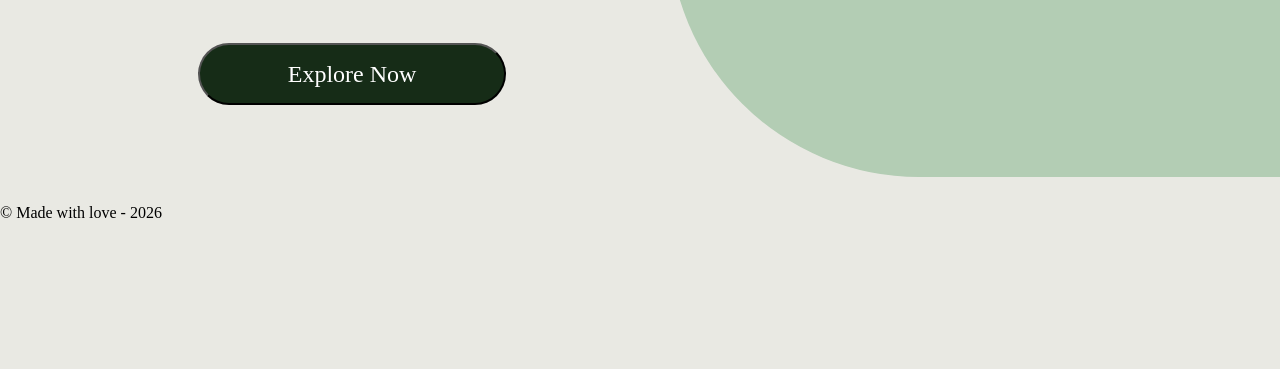
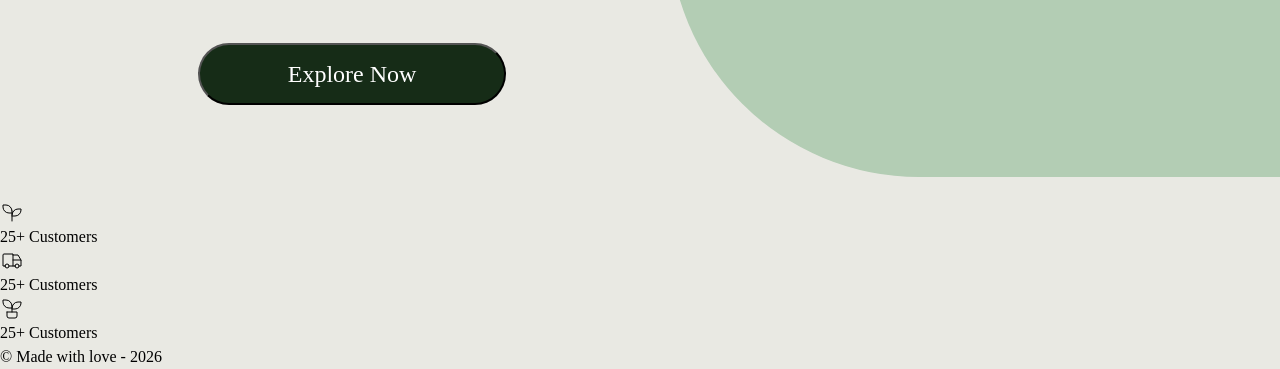
Before and after one commit to fran556/carnivorous-plants-landing-page, a website: page src/index.html in a window 1280 px wide. Shown: the part 437-806 px from the top of the page. Drawn offline with Linux system fonts and the light colour scheme.

Commit message:
feat: add key benefits section

```diff
--- a/src/index.html
+++ b/src/index.html
@@ -44,6 +44,20 @@
                 <img class="hero-img" src="./assets/images/download.jpg" alt="Plant">
             </figure>
         </section>
+        <section class="key-benefits">
+            <div class="benefits">
+                <svg xmlns="http://www.w3.org/2000/svg" width="24" height="24" viewBox="0 0 24 24" fill="none" stroke="currentColor" stroke-width="1" stroke-linecap="round" stroke-linejoin="round" class="icon icon-tabler icons-tabler-outline icon-tabler-seedling"><path stroke="none" d="M0 0h24v24H0z" fill="none"/><path d="M12 10a6 6 0 0 0 -6 -6h-3v2a6 6 0 0 0 6 6h3" /><path d="M12 14a6 6 0 0 1 6 -6h3v1a6 6 0 0 1 -6 6h-3" /><path d="M12 20l0 -10" /></svg>
+                <p class="text-benefits">25+ Customers</p>
+            </div>
+            <div class="benefits">
+                <svg xmlns="http://www.w3.org/2000/svg" width="24" height="24" viewBox="0 0 24 24" fill="none" stroke="currentColor" stroke-width="1" stroke-linecap="round" stroke-linejoin="round" class="icon icon-tabler icons-tabler-outline icon-tabler-truck"><path stroke="none" d="M0 0h24v24H0z" fill="none"/><path d="M5 17a2 2 0 1 0 4 0a2 2 0 1 0 -4 0" /><path d="M15 17a2 2 0 1 0 4 0a2 2 0 1 0 -4 0" /><path d="M5 17h-2v-11a1 1 0 0 1 1 -1h9v12m-4 0h6m4 0h2v-6h-8m0 -5h5l3 5" /></svg>
+                <p class="text-benefits">25+ Customers</p>
+            </div>
+            <div class="benefits">
+                <svg xmlns="http://www.w3.org/2000/svg" width="24" height="24" viewBox="0 0 24 24" fill="none" stroke="currentColor" stroke-width="1" stroke-linecap="round" stroke-linejoin="round" class="icon icon-tabler icons-tabler-outline icon-tabler-plant"><path stroke="none" d="M0 0h24v24H0z" fill="none"/><path d="M7 15h10v4a2 2 0 0 1 -2 2h-6a2 2 0 0 1 -2 -2v-4" /><path d="M12 9a6 6 0 0 0 -6 -6h-3v2a6 6 0 0 0 6 6h3" /><path d="M12 11a6 6 0 0 1 6 -6h3v1a6 6 0 0 1 -6 6h-3" /><path d="M12 15l0 -6" /></svg>
+                <p class="text-benefits">25+ Customers</p>
+            </div>
+        </section>
     </main>
     <footer class="main-footer">
         <p id="date-footer"></p>
```
